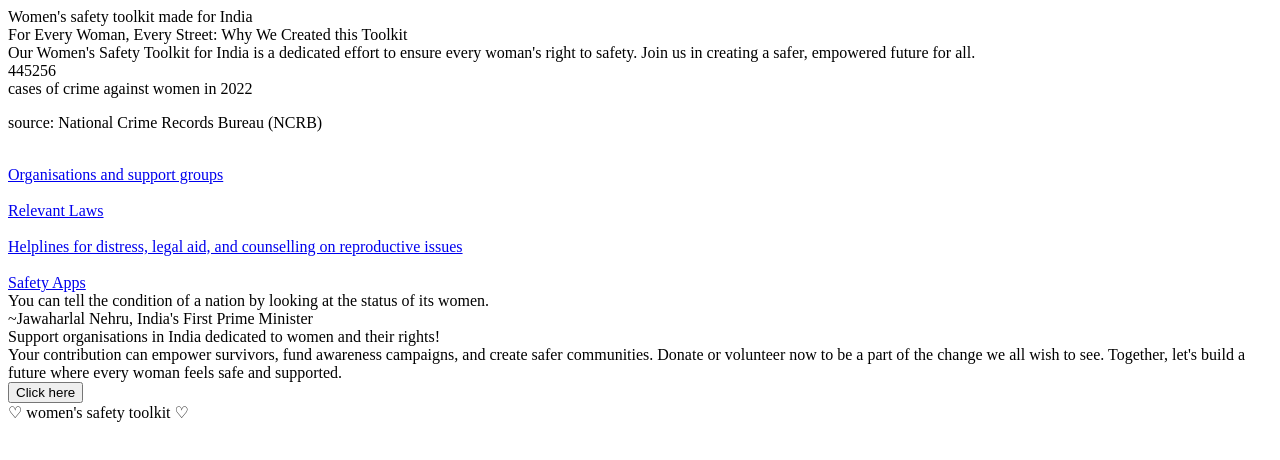
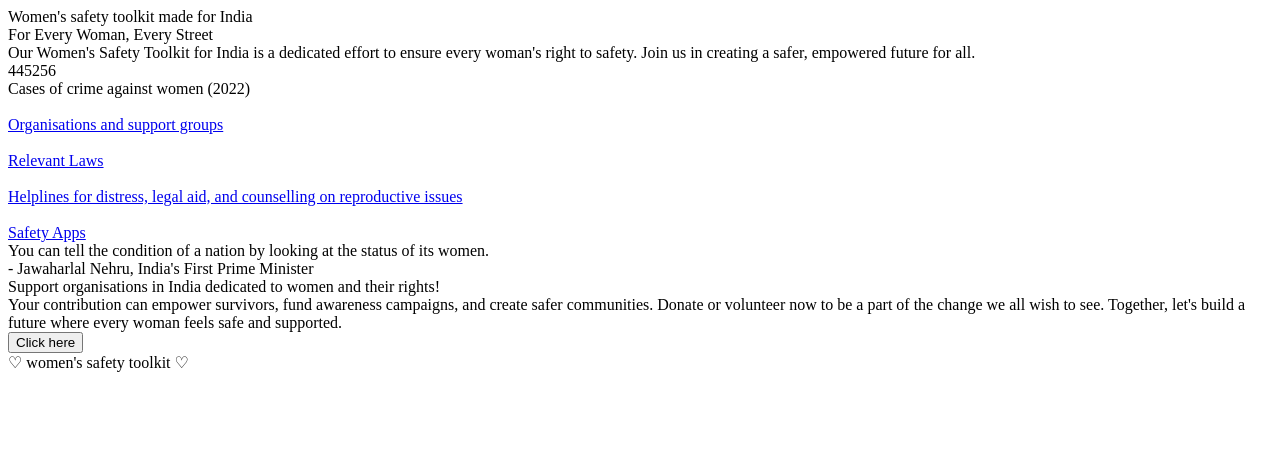
Before and after one commit to coderamen0/safety-toolkit, a plain HTML site: page index.html in a window 1280 px wide. Drawn offline with Linux system fonts and the light colour scheme.

Commit message:
Refine text and make minor arrangement tweaks

```diff
--- a/index.html
+++ b/index.html
@@ -6,6 +6,7 @@
     <meta name="viewport" content="width=device-width, initial-scale=1.0">
     <title>Women's safety toolkit</title>
     <link rel="stylesheet" href="style.css">
+
   </head>
   <body>
     <div class="header">
@@ -14,17 +15,17 @@
     <div class = "hero">
 
         <div class = "intro">
-            <div class = "title"> For Every Woman, Every Street: Why We Created this Toolkit </div>
-            <div class = "info">
+            <div class = "title"> For Every Woman, Every Street </div>
+            <div class = "description">
                 Our Women's Safety Toolkit for India is a dedicated effort to ensure every woman's right to safety.
                 Join us in creating a safer, empowered future for all.
             </div>
         </div>
 
+
         <div class = "infographic">
             <div class = "statistic">445256</div>
-            <div class = "info">cases of crime against women in 2022</div>
-            <p>source: National Crime Records Bureau (NCRB) </p>
+            <div class = "fact"> Cases of crime against women (2022)</div>
         </div>
     </div>
     <div class = "resources">
@@ -56,7 +57,7 @@
     </div>
     <div class = "quote">
         <div class = "text">You can tell the condition of a nation by looking at the status of its women.</div>
-        <div class = "author"> ~Jawaharlal Nehru, India's First Prime Minister</div>
+        <div class = "author"> - Jawaharlal Nehru, India's First Prime Minister</div>
     </div>
     <div class = "action">
         <div class = "title">Support organisations in India dedicated to women and their rights!</div>
```
